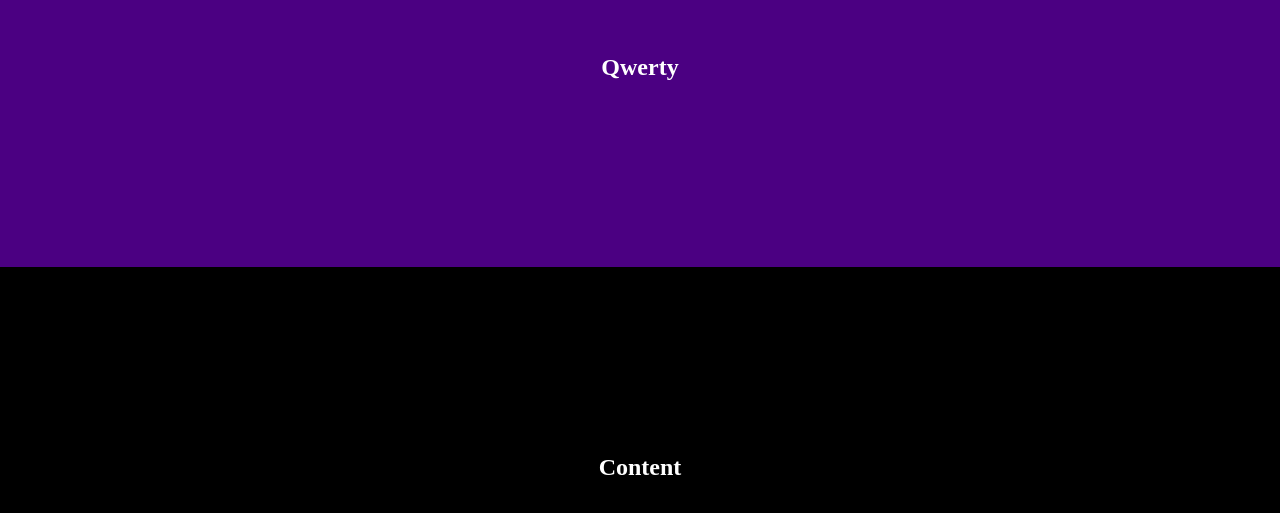
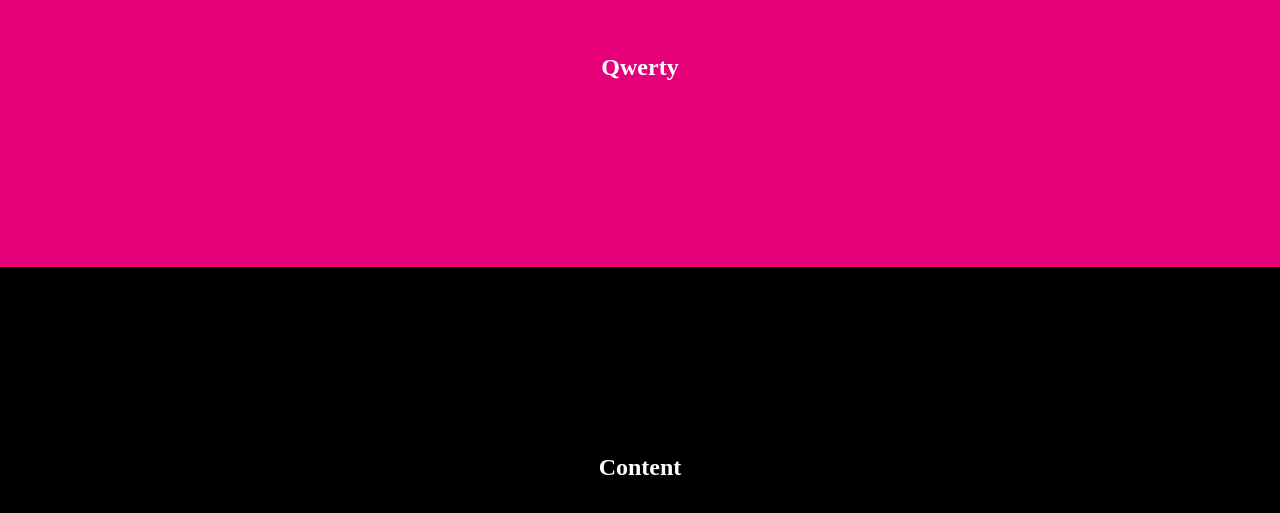
Before and after one commit to Saterlix/Proweb_project, a plain HTML site: page index.html in a window 1280 px wide. Shown: the part 133-646 px from the top of the page. Drawn offline with Linux system fonts and the light colour scheme.

Commit message:
add color

```diff
--- a/styles/style.css
+++ b/styles/style.css
@@ -4,7 +4,7 @@
     box-sizing: border-box;
 }
 .header__nav {
-    background: indigo;
+    background: rgb(230, 0, 122);
     color: #fff;
     height: 50vh;
     display: flex;
```
